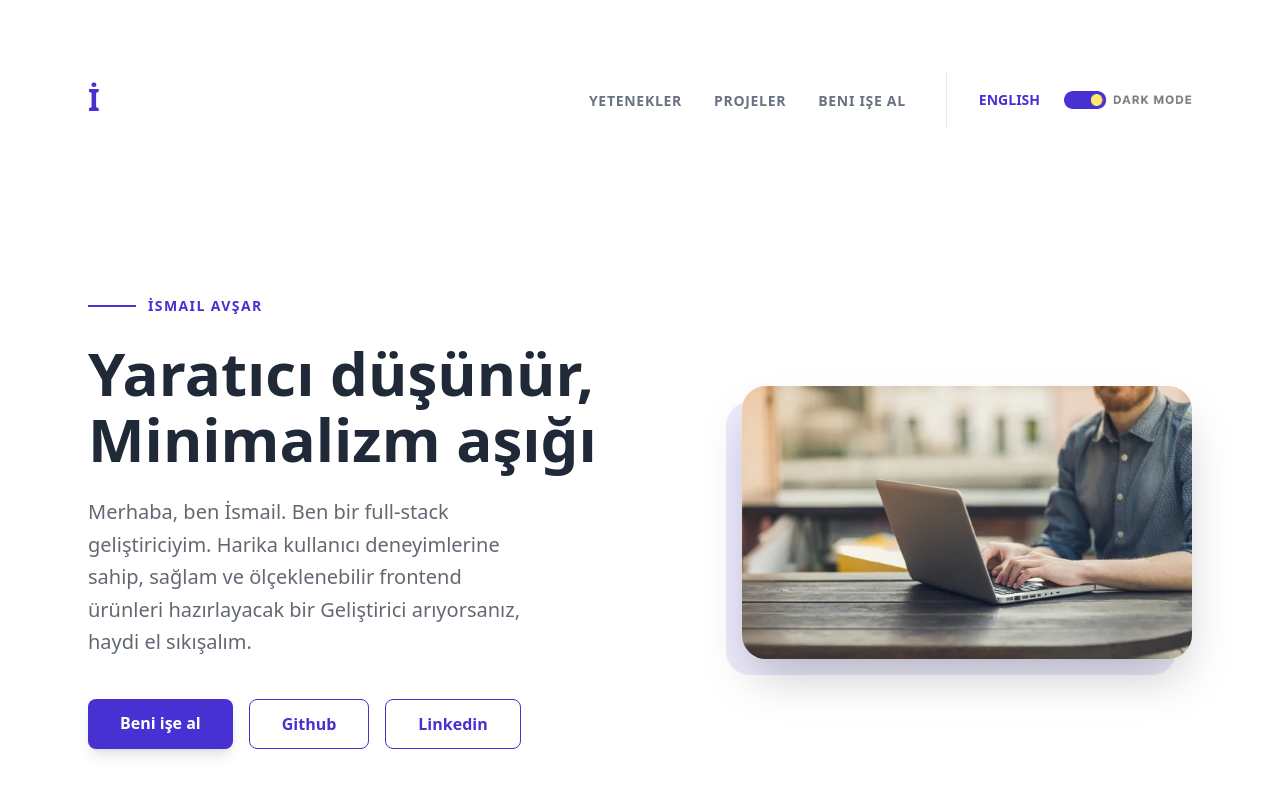
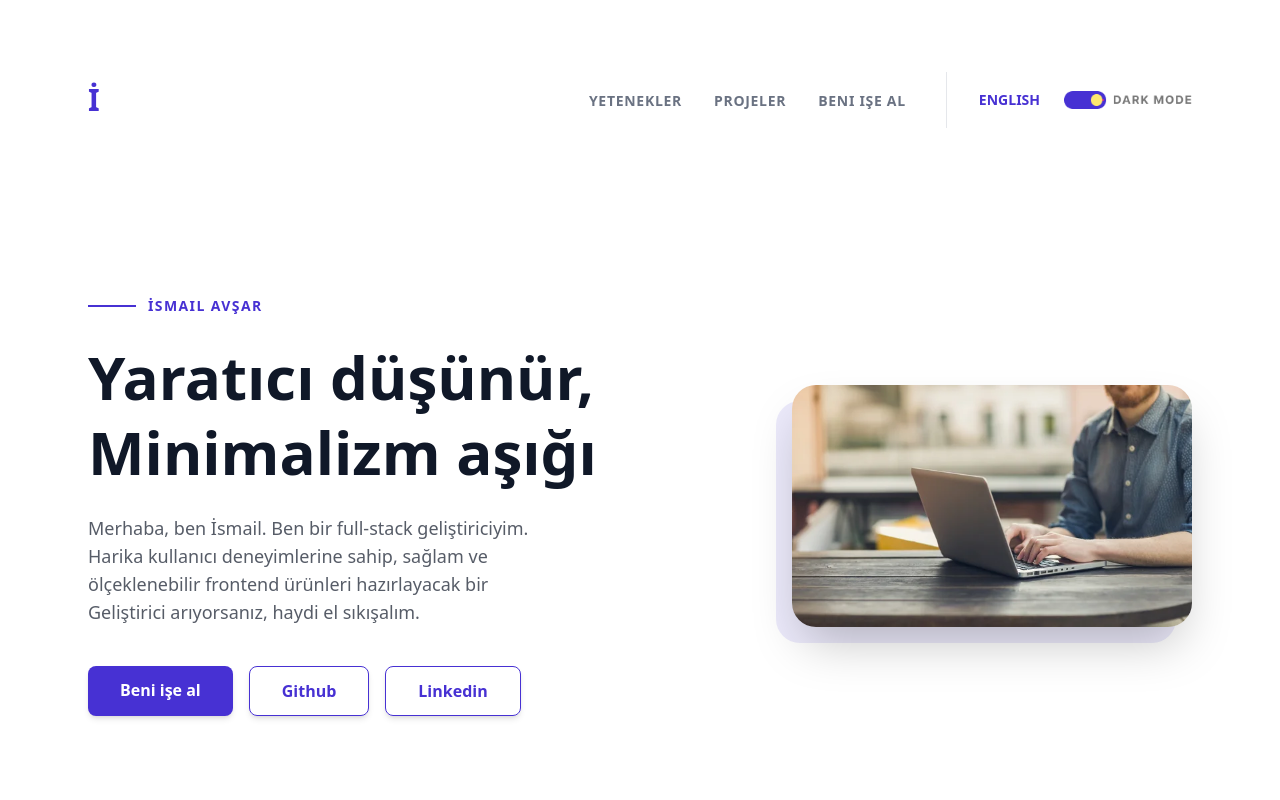
Before and after one commit to ismail-avsar/my-web, a React (Vite) app: page / in a window 1280 px wide. Shown: the top 800 px of the page. Built offline with nearby package versions, Linux system fonts and the light colour scheme.

Commit message:
son commit

```diff
--- a/src/components/Hero.jsx
+++ b/src/components/Hero.jsx
@@ -1,30 +1,27 @@
 function Hero({ heroData }) {
     return (
-        <section className="flex flex-col-reverse md:flex-row items-center justify-between gap-12 py-12">
+        <section className="flex flex-col-reverse md:flex-row items-center justify-between gap-10 py-12">
             <div className="flex-1 space-y-6">
                 <div className="flex items-center gap-3">
-                    <div className="w-12 h-[2px] bg-[#4731d3] dark:bg-[#b7abff]"></div>
-                    <span className="text-[#4731d3] dark:text-[#b7abff] font-bold uppercase tracking-widest text-sm">
+                    <div className="w-12 h-[2px] bg-brand-main"></div>
+                    <span className="text-brand-main font-bold uppercase tracking-widest text-sm">
                         {heroData.subtitle}
                     </span>
                 </div>
-
-                <h1 className="text-4xl md:text-5xl lg:text-6xl font-extrabold leading-[1.1] max-w-[15ch] md:max-w-[20ch]">
+                <h1 className="text-4xl md:text-5xl lg:text-6xl font-extrabold leading-tight max-w-[18ch]">
                     {heroData.title}
                 </h1>
-
-                <p className="text-lg md:text-xl opacity-70 max-w-md leading-relaxed">
+                <p className="text-lg opacity-70 max-w-md">
                     {heroData.description}
                 </p>
-
                 <div className="flex flex-wrap gap-4 pt-4">
                     {heroData.buttons.map((btn, index) => (
                         <a
                             key={index}
                             href={btn.link || "#"}
-                            className={`px-8 py-3 rounded-lg font-bold transition-all ${btn.type === 'primary'
-                                    ? 'bg-[#4731d3] text-white hover:opacity-90 shadow-lg'
-                                    : 'border border-[#4731d3] text-[#4731d3] dark:border-[#b7abff] dark:text-[#b7abff] hover:bg-gray-50 dark:hover:bg-white/10'
+                            className={`px-8 py-3 rounded-lg font-bold transition-all shadow-md ${btn.type === 'primary'
+                                    ? 'bg-brand-main text-white hover:opacity-90'
+                                    : 'border border-[#4731d3] dark:border-[#b7abff] text-brand-main hover:bg-gray-50 dark:hover:bg-white/5'
                                 }`}
                         >
                             {btn.text}
@@ -32,22 +29,17 @@ function Hero({ heroData }) {
                     ))}
                 </div>
             </div>
-
-            {/* Sağ Görsel Alanı - Kesilme Sorunu Çözüldü */}
             <div className="flex-1 flex justify-center md:justify-end">
-                <div className="relative w-full max-w-[350px] md:max-w-[450px]">
+                <div className="relative w-full max-w-[340px] md:max-w-[400px]">
                     <img
                         src={heroData.image}
-                        className="w-full h-auto rounded-3xl shadow-2xl z-10 relative block object-contain"
+                        className="w-full h-auto rounded-3xl shadow-2xl relative z-10 object-contain block"
                         alt="profile"
-                    /* object-contain ve h-auto resmin kesilmesini engeller */
                     />
-                    {/* Arka plandaki dekoratif kutu - Resmin altına tam oturması için ayarlandı */}
-                    <div className="absolute -bottom-4 -left-4 w-full h-full bg-[#4731d3] dark:bg-[#b7abff] rounded-3xl -z-0 opacity-10"></div>
+                    <div className="absolute -bottom-4 -left-4 w-full h-full bg-[#4731d3] dark:bg-[#b7abff] rounded-3xl opacity-10"></div>
                 </div>
             </div>
         </section>
     );
 }
-
 export default Hero;
--- a/src/components/Profile.jsx
+++ b/src/components/Profile.jsx
@@ -4,7 +4,6 @@ function Profile({ profileData }) {
             <h2 className="text-4xl font-bold mb-12">{profileData.title}</h2>
             <div className="grid grid-cols-1 md:grid-cols-2 gap-12">
                 <div className="space-y-6">
-                    {/* !important etkisi için style ekledik veya net renk sınıfı */}
                     <h3 className="text-2xl font-bold mb-6 text-[#4731d3] dark:text-[#b7abff]">
                         {profileData.infoTitle}
                     </h3>
--- a/src/components/Projects.jsx
+++ b/src/components/Projects.jsx
@@ -14,7 +14,6 @@ function Projects({ projectsData }) {
                                 alt={project.title}
                             />
                         </div>
-                        {/* Burada h3 rengini netleştirdik */}
                         <h3 className="text-2xl font-bold text-[#4731d3] dark:text-[#b7abff] mb-3">
                             {project.title}
                         </h3>
--- a/src/index.css
+++ b/src/index.css
@@ -1,33 +1,22 @@
 @import "tailwindcss";
 
 @layer base {
-  :root {
-    --brand-main: #4731d3;
-    --dark-bg: #252128;
-  }
-
   body {
-    @apply transition-colors duration-300;
+    @apply transition-colors duration-300 antialiased;
+    margin: 0;
     font-family: ui-sans-serif, system-ui, sans-serif;
-    margin: 0;
   }
 
   body.light {
-    background-color: #ffffff;
-    color: #1f2937; /* Koyu gri/siyah yazı */
+    @apply bg-white text-gray-900;
   }
 
   body.dark {
-    background-color: #252128;
-    color: #f3f4f6; /* Beyazımsı yazı */
+    @apply bg-[#252128] text-gray-100;
   }
 }
 
-/* API butonu için garantili görünürlük sınıfları */
-.api-btn-fixed {
-  background-color: #4731d3 !important;
-  color: white !important;
-  display: inline-block !important;
-  visibility: visible !important;
-  opacity: 1 !important;
-}
+/* API Butonu ve Başlık Renkleri İçin Kesin Sınıflar */
+.text-brand-main { color: #4731d3 !important; }
+.dark .text-brand-main { color: #b7abff !important; }
+.bg-brand-main { background-color: #4731d3 !important; }
```
